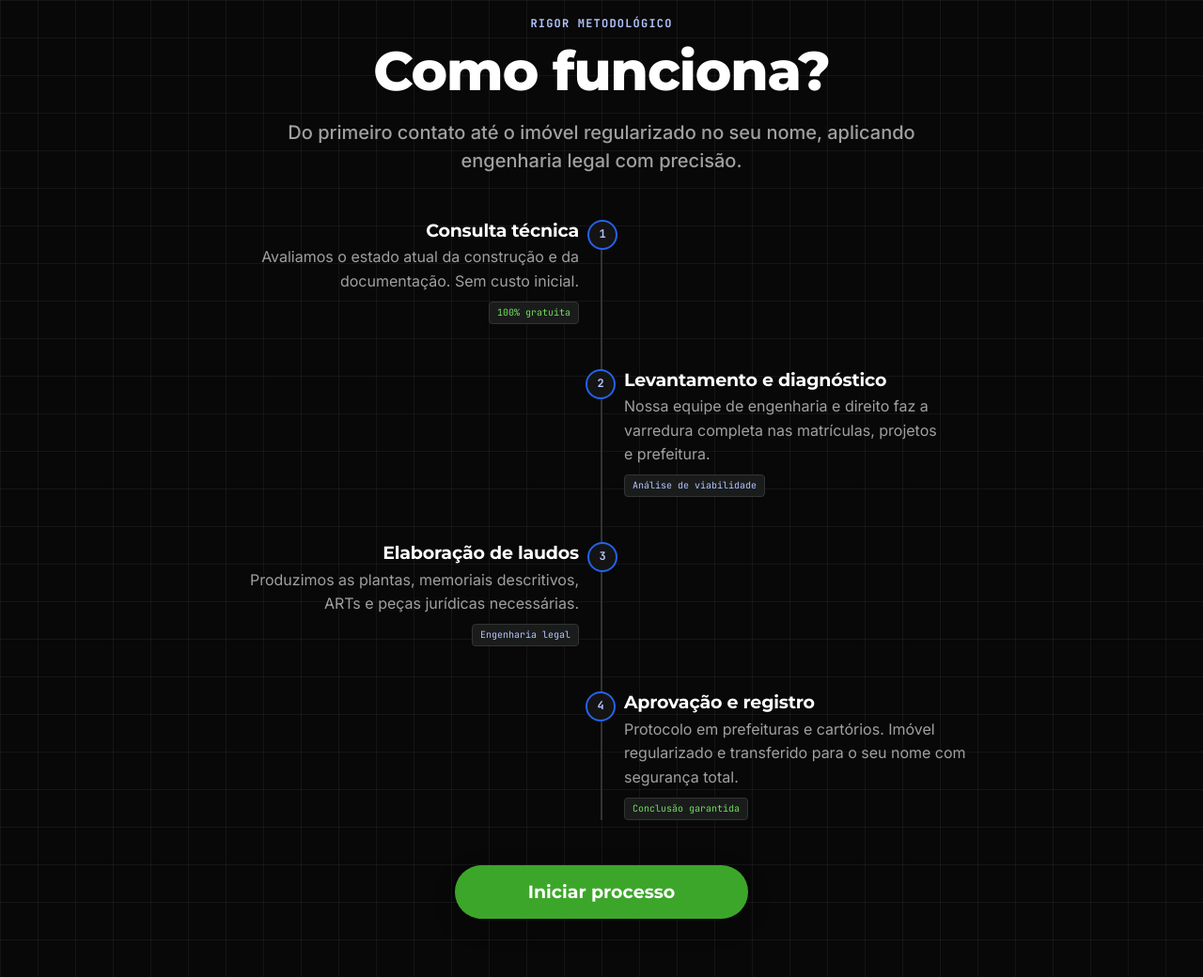
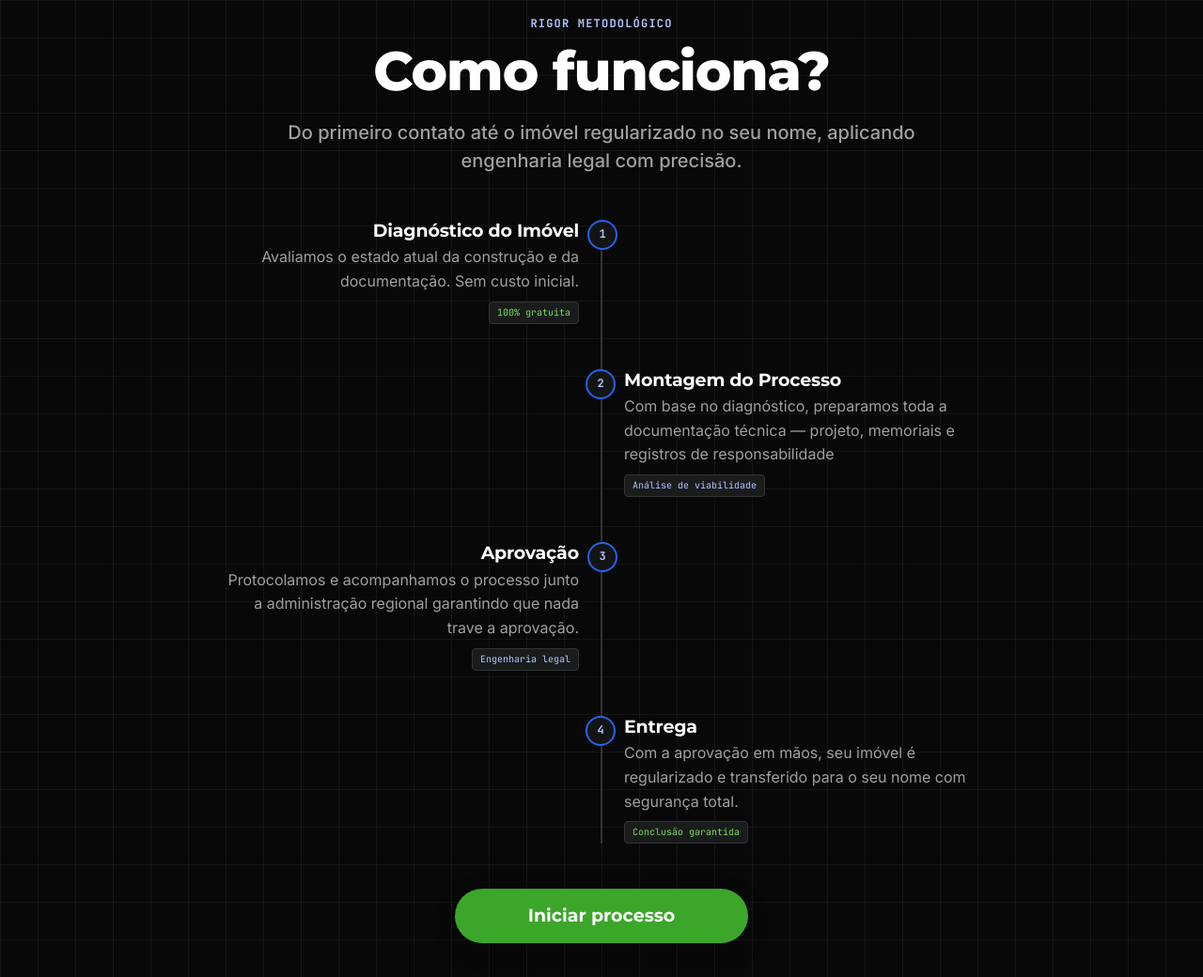
Before and after one commit to CotrimGabriel/lp_variacao2, a plain HTML site: page index.html in a window 1280 px wide. Shown: the part 3342-4382 px from the top of the page at 94% size. Drawn offline with nearby package versions, Linux system fonts and the light colour scheme.

Commit message:
pequenos ajustes

```diff
--- a/index.html
+++ b/index.html
@@ -308,7 +308,8 @@
         <ol class="timeline">
           <li class="timeline__step timeline__step--left">
             <span class="timeline__marker" aria-hidden="true">1</span>
-            <h3 class="timeline__title">Consulta técnica</h3>
+            <h3 class="timeline__title">Diagnóstico do Imóvel
+</h3>
             <p class="timeline__text">
               Avaliamos o estado atual da construção e da documentação. Sem custo inicial.
             </p>
@@ -317,28 +318,27 @@
 
           <li class="timeline__step timeline__step--right">
             <span class="timeline__marker" aria-hidden="true">2</span>
-            <h3 class="timeline__title">Levantamento e diagnóstico</h3>
+            <h3 class="timeline__title">Montagem do Processo</h3>
             <p class="timeline__text">
-              Nossa equipe de engenharia e direito faz a varredura completa nas matrículas,
-              projetos e prefeitura.
+              Com base no diagnóstico, preparamos toda a documentação técnica — projeto, memoriais e registros de responsabilidade
             </p>
             <span class="chip chip--dark">Análise de viabilidade</span>
           </li>
 
           <li class="timeline__step timeline__step--left">
             <span class="timeline__marker" aria-hidden="true">3</span>
-            <h3 class="timeline__title">Elaboração de laudos</h3>
+            <h3 class="timeline__title">Aprovação</h3>
             <p class="timeline__text">
-              Produzimos as plantas, memoriais descritivos, ARTs e peças jurídicas necessárias.
+              Protocolamos e acompanhamos o processo junto a administração regional  garantindo que nada trave a aprovação.
             </p>
             <span class="chip chip--dark">Engenharia legal</span>
           </li>
 
           <li class="timeline__step timeline__step--right">
             <span class="timeline__marker" aria-hidden="true">4</span>
-            <h3 class="timeline__title">Aprovação e registro</h3>
+            <h3 class="timeline__title">Entrega</h3>
             <p class="timeline__text">
-              Protocolo em prefeituras e cartórios. Imóvel regularizado e transferido para o seu
+              Com a aprovação em mãos, seu imóvel é regularizado e transferido para o seu
               nome com segurança total.
             </p>
             <span class="chip chip--dark chip--success">Conclusão garantida</span>
@@ -446,7 +446,7 @@
           </p>
 
           <p class="muted">
-            Com mais de uma década de atuação no Distrito Federal e Goiás, dedicados à resolução
+            Com mais de uma 15 anos de atuação no Distrito Federal e Goiás, dedicados à resolução
             de passivos imobiliários de alta complexidade. Lidera a equipe da Meia-Um Engenharia
             na elaboração de laudos periciais, projetos de regularização (as-built), unificação
             de lotes e suporte técnico para inventários judiciais e extrajudiciais.
@@ -636,8 +636,7 @@
           <span class="eyebrow">Onde estamos</span>
           <h2 id="titulo-escritorio">Conheça o nosso escritório</h2>
           <p class="lead">
-            Atendimento presencial em Brasília, com hora marcada. Se preferir, a consulta
-            técnica também pode ser feita on-line.
+            Atendimento presencial em Brasília, com hora marcada.
           </p>
         </div>
 
```
